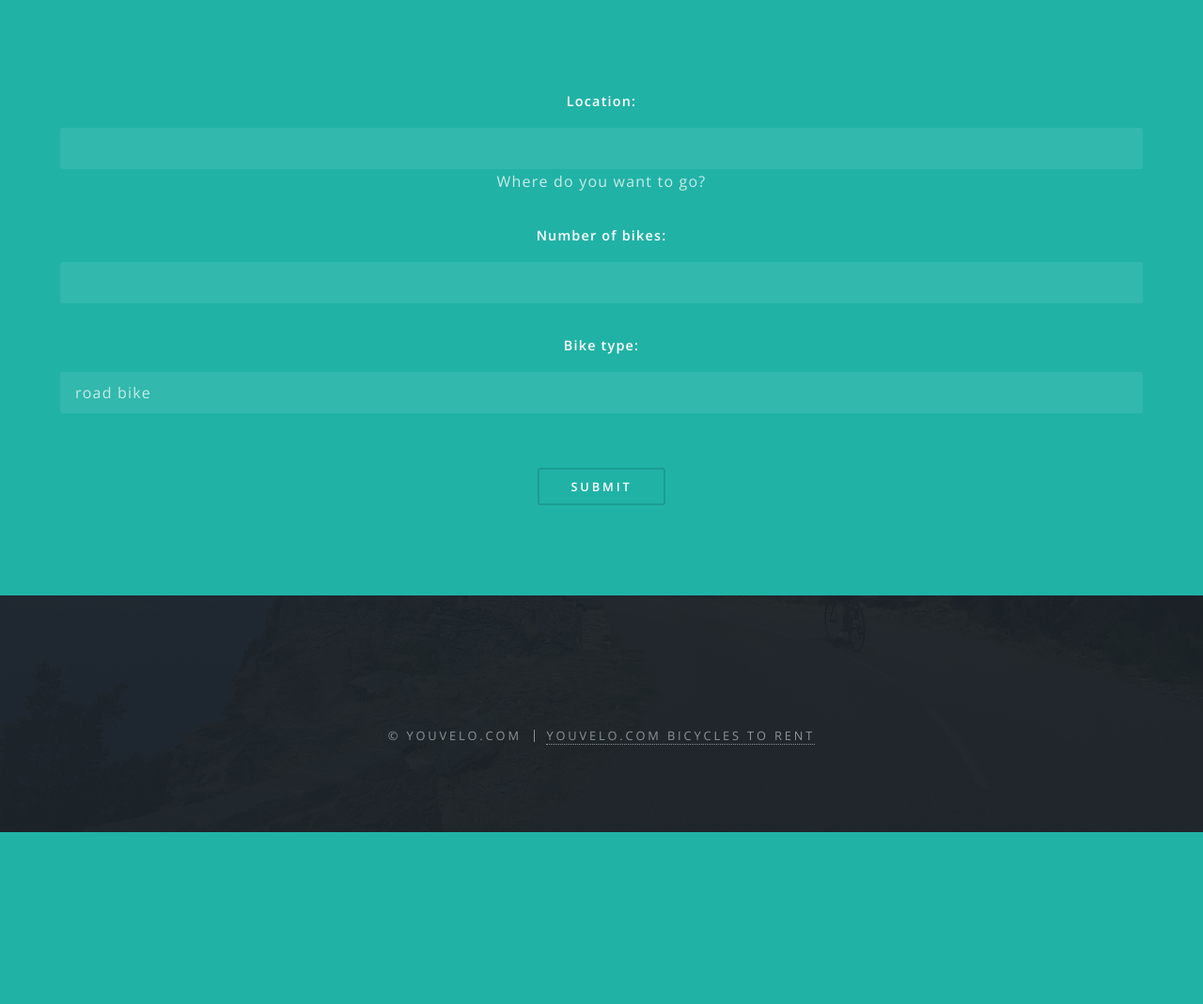
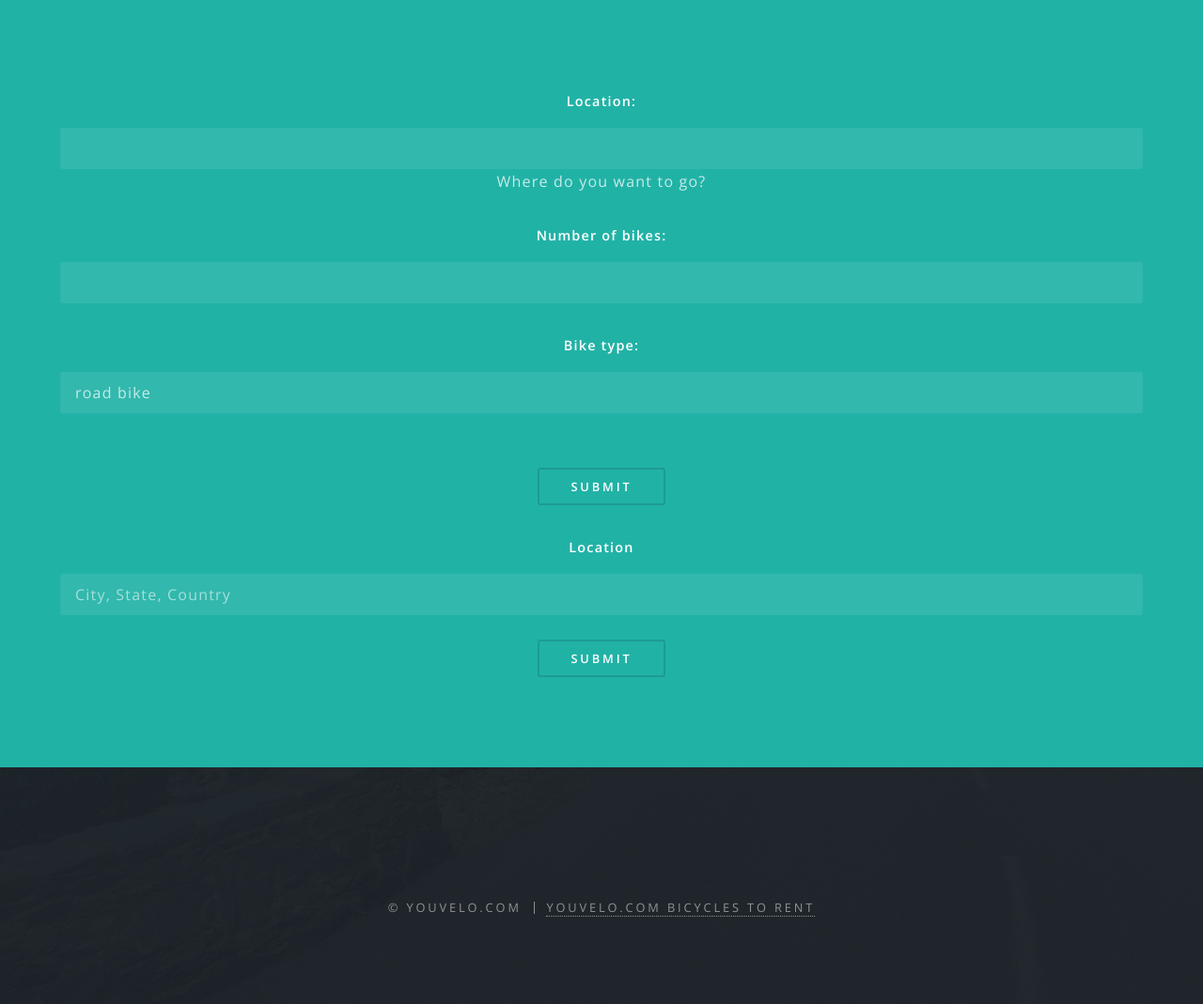
Before and after one commit to colins44/bike-site, a Django app: page /bicycles-to-rent/ in a window 1280 px wide. Shown: the part 801-1870 px from the top of the page at 94% size. Before the commit the page ends 1687 px from the top, so only its background shows below. Run offline with Django 3.2, Linux system fonts and the light colour scheme; some libraries are stand-ins or nearby versions.

Commit message:
javascript working

```diff
--- /dev/null
+++ b/my_project/static/js/places_autocomplete.js
@@ -0,0 +1,29 @@
+function initMap() {
+  // Create a map object and specify the DOM element for display.
+  var map = new google.maps.Map(document.getElementById('map'), {
+    center: {lat: -34.397, lng: 150.644},
+    scrollwheel: false,
+    zoom: 8
+  });
+}
+
+var initAutocomplete = function(){
+    var autocomplete = new google.maps.places.Autocomplete($('input[name="location"]')[1], {types: ['geocode']});
+
+    google.maps.event.addListener(autocomplete, 'place_changed', function() {
+        var place = autocomplete.getPlace();
+        $('input[name="location_id"]').val(place.id);
+        $('input[name="location_lat"]').val(place.geometry.location.lat());
+        $('input[name="location_lng"]').val(place.geometry.location.lng());
+        $('input[name="location_country"]').val(findComponent(place, 'country'));
+        $('input[name="location_state"]').val(findComponent(place, 'administrative_area_level_1'));
+        $('input[name="location_city"]').val(findComponent(place, 'administrative_area_level_3') || findComponent(place, 'locality'));
+    });
+}
+
+function findComponent(result, type) {
+  var component = _.find(result.address_components, function(component) {
+    return _.include(component.types, type);
+  });
+  return component && component.short_name;
+}
--- a/templates/base.html
+++ b/templates/base.html
@@ -98,8 +98,10 @@
 			</div>
 
 		<!-- Scripts -->
+        <script async defer src="https://maps.googleapis.com/maps/api/js?key=AIzaSyBGlg8YhNcZJP-Pfd1WskAlHcbsjxUPncQ&libraries=places&callback=initAutocomplete"></script>
+        <script src="{% static  "js/jquery.min.js" %}"></script>
         <script type="text/javascript" src="{% static 'js/myprojectname.js' %}"></script>
-        <script src="{% static  "js/jquery.min.js" %}"></script>
+        <script src="{% static  "js/places_autocomplete.js" %}"></script>
 		<script src={% static "js/jquery.scrollex.min.js"%}></script>
 		<script src={% static "js/jquery.scrolly.min.js"%}></script>
 		<script src={% static "js/skel.min.js" %}></script>
--- a/templates/bicycles-to-rent.html
+++ b/templates/bicycles-to-rent.html
@@ -8,4 +8,21 @@
     <input type="submit" value="Submit" />
 </form>
 
+    <form action="{{ submit_url }}" method="post">
+    {% csrf_token %}
+    <div class="control-group">
+   <label class="control-label">Location</label>
+   <div class="controls">
+     <input name="location" type="text" placeholder="City, State, Country" value="">
+     <input name="location_city" type="hidden" value="">
+     <input name="location_state" type="hidden" value="">
+     <input name="location_country" type="hidden" value="">
+     <input name="location_lat" type="hidden">
+     <input name="location_lng" type="hidden">
+    </div>
+</div>
+        <br>
+    <input type="submit" value="Submit" />
+</form>
+
 {% endblock %}
--- a/templates/bikes-to-rent.html
+++ b/templates/bikes-to-rent.html
@@ -117,8 +117,10 @@
 			</div>
 
 		<!-- Scripts -->
+        <script  src="https://maps.googleapis.com/maps/api/js?key=AIzaSyBGlg8YhNcZJP-Pfd1WskAlHcbsjxUPncQ&callback=initMap"></script>
+        <script src="{% static  "js/jquery.min.js" %}"></script>
         <script type="text/javascript" src="{% static 'js/myprojectname.js' %}"></script>
-        <script src="{% static  "js/jquery.min.js" %}"></script>
+        <script src="{% static  "js/places_autocomplete.js" %}"></script>
 		<script src={% static "js/jquery.scrollex.min.js"%}></script>
 		<script src={% static "js/jquery.scrolly.min.js"%}></script>
 		<script src={% static "js/skel.min.js" %}></script>
```
